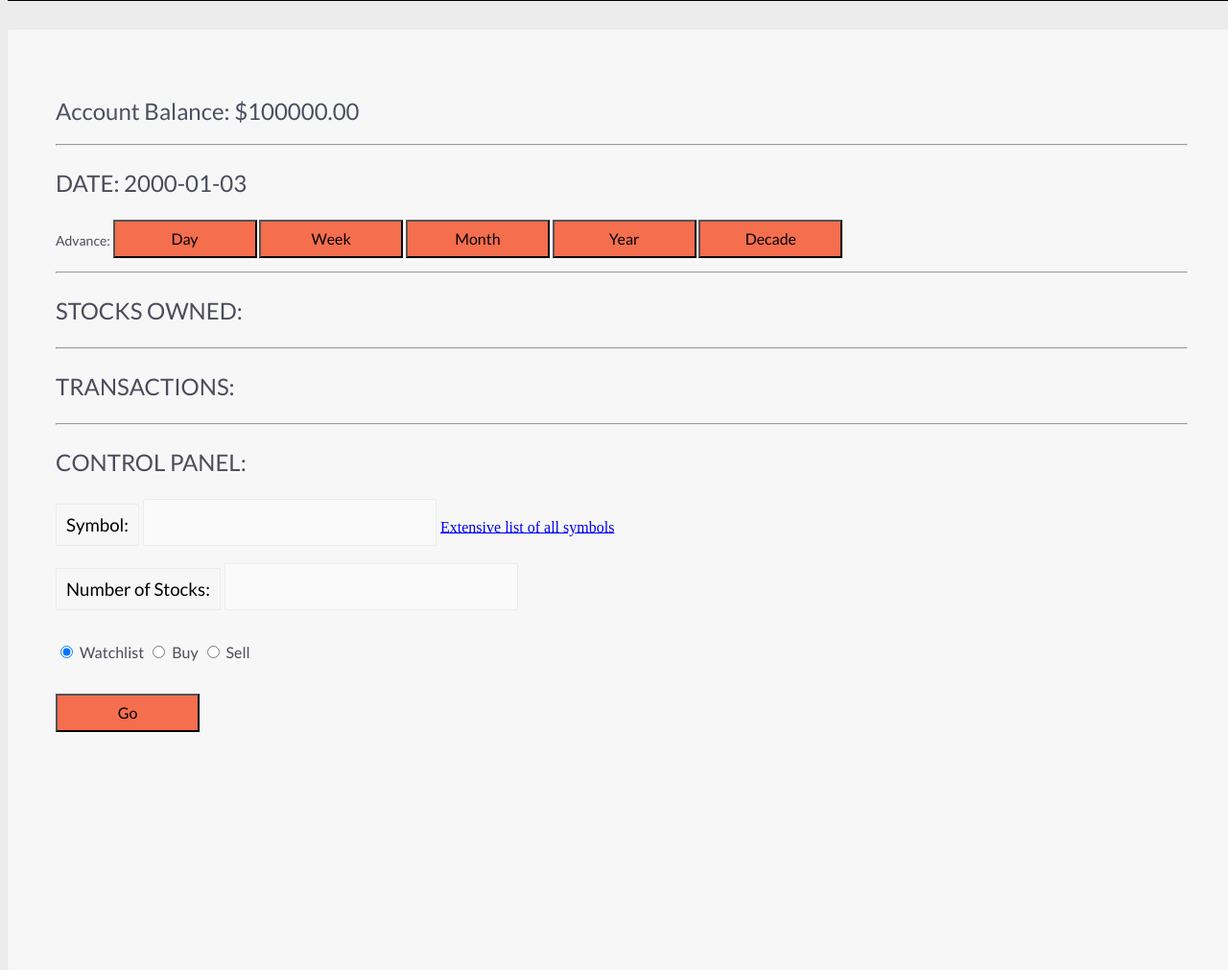
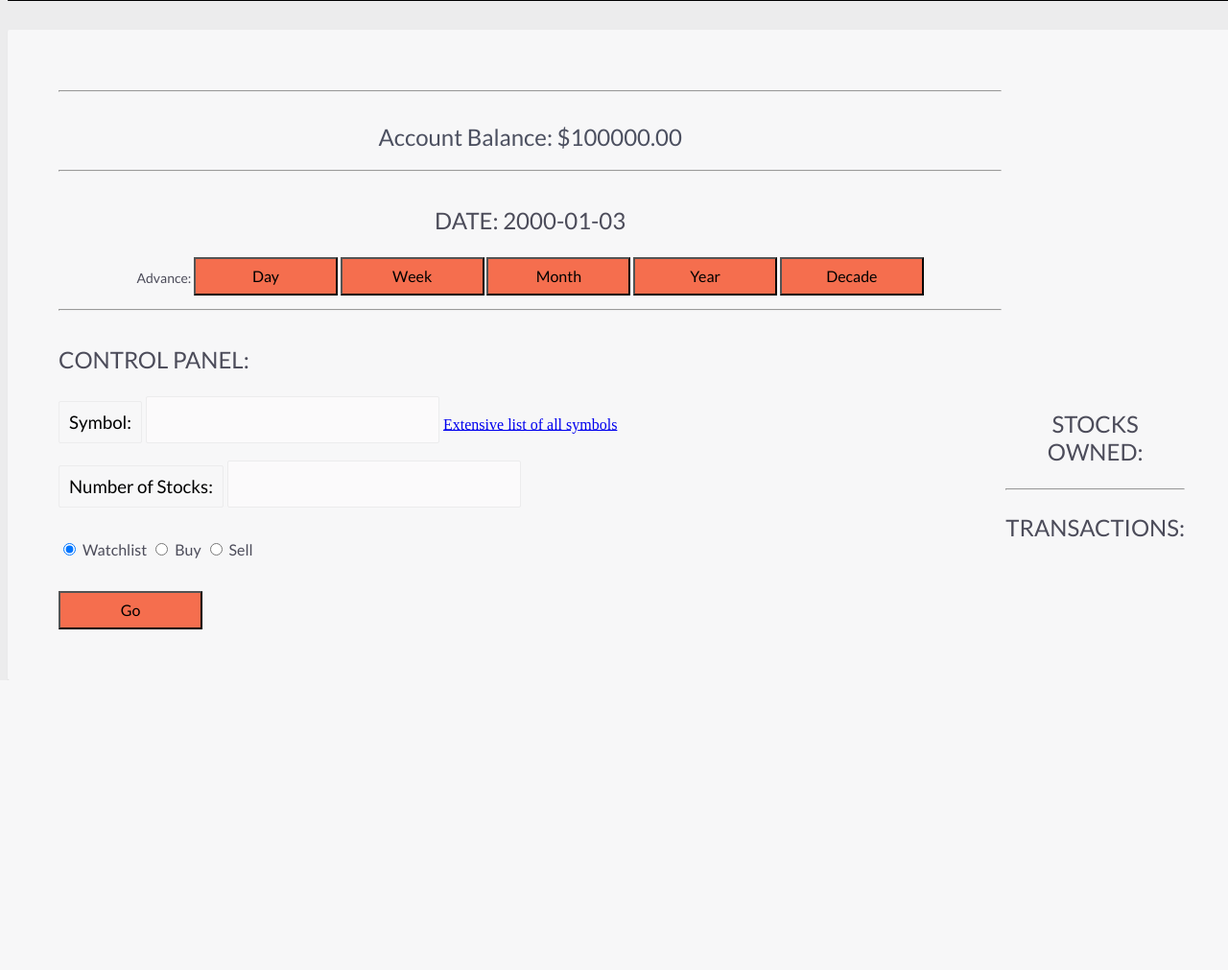
Before and after one commit to Aqueelmiq/TeamAJAHacks, a Flask app: page /stopgame in a window 1280 px wide. Shown: the part 130-1141 px from the top of the page at 96% size. After the commit the page ends 839 px from the top, so only its background shows below. Run offline with Flask 2, Linux system fonts and the light colour scheme; parts of the project's set-up code (start-up, migrations or seed data) failed here and were passed over; some libraries are stand-ins or nearby versions.

Commit message:
Made into table

```diff
--- a/static/style.css
+++ b/static/style.css
@@ -34,7 +34,6 @@ body {
   position: relative;
   top: 70px;
   width: 1180px;
-  height: 880px;
   z-index: 12;
     padding: 50px;
 }
--- a/static/stylemain.css
+++ b/static/stylemain.css
@@ -34,7 +34,6 @@ body {
   position: relative;
   top: 70px;
   width: 1180px;
-  height: 880px;
   z-index: 12;
     padding: 50px;
 }
@@ -65,6 +64,10 @@ p {
   color: rgb(76, 76, 90);
   font-weight: 200;
 
+}
+
+tr {
+  width: 100%;
 }
 
 #main_form {
--- a/templates/index.html
+++ b/templates/index.html
@@ -25,7 +25,7 @@
         </tbody></table>
     </div>
 
-    <div class="content">
+    <div class="content" style="height: 880px">
     <table width="100%" border="0">
         <tbody>
         <tr><th>
--- a/templates/page.html
+++ b/templates/page.html
@@ -29,9 +29,9 @@
 
         <div class="content">
 
-            <div>
-                <h2> Account Balance: {{ "${:.2f}".format(money) }} </h2>
-            </div>
+            <table width="100%" border="0">
+            <tbody>
+            <tr></tr><th width="100%" >
                 <div>
                     {% if watchlist %}
                         <h3>Watch List:</h3>
@@ -50,7 +50,14 @@
                     {% endif %}
                 </div>
             <hr>
-
+            </th></tr>
+            <tr><th width="100%" >
+                <div>
+                    <h2> Account Balance: {{ "${:.2f}".format(money) }} </h2>
+                </div>
+            <hr>
+            </th></tr>
+            <tr><th width="100%" >
             <div>
                 <h3>Date: {{ date.isoformat() }} {% if date >= end %} ALERT: THIS IS THE ENDING DATE {% endif %}</h3>
                 <form id="advance" action="/advance">
@@ -64,6 +71,27 @@
                 </form>
             </div>
         <hr>
+        </th></tr>
+        <tr><td width="60%">
+            <div style="text-align:left">
+                <h3>Control Panel:</h3>
+                <form id="stocks" action="/stocks">
+                    <label class="formlabel" for="symbol">Symbol:</label>
+                    <input class="forminput" type="text" name="symbol" required>
+                    <a href="http://eoddata.com/symbols.aspx"target="_blank"> Extensive list of all symbols</a>
+                    <br/> <br/> <!--CSS this-->
+                    <label class="formlabel" for="quantity">Number of Stocks:</label>
+                    <input class="forminput" type="number" name="quantity" min="0">
+                    <br/> <br/>
+                    <input class="formradio" type="radio" name="action" value="watchlist" checked> <p class="formradio">  Watchlist </p>
+                    <input class="formradio" type="radio" name="action" value="buy"> <p class="formradio">  Buy </p>
+                    <input class="formradio" type="radio" name="action" value="sell"> <p class="formradio"> Sell </p>
+                    <br/> <br/>
+                    <!--<input type="Submit" value="Simulate">-->
+                    <input class="formbutton" type="Submit" value="Go">
+                </form>
+            </div>
+        </td><th>
             <div>
                 <h3>Stocks owned:</h3>
                 <p>
@@ -100,25 +128,7 @@
                     </p>
                 {% endif %}
             </div>
-        <hr>
-        <div>
-            <h3>Control Panel:</h3>
-            <form id="stocks" action="/stocks">
-                <label class="formlabel" for="symbol">Symbol:</label>
-                <input class="forminput" type="text" name="symbol" required>
-                <a href="http://eoddata.com/symbols.aspx"target="_blank"> Extensive list of all symbols</a>
-                <br/> <br/> <!--CSS this-->
-                <label class="formlabel" for="quantity">Number of Stocks:</label>
-                <input class="forminput" type="number" name="quantity" min="0">
-                <br/> <br/>
-                <input class="formradio" type="radio" name="action" value="watchlist" checked> <p class="formradio">  Watchlist </p>
-                <input class="formradio" type="radio" name="action" value="buy"> <p class="formradio">  Buy </p>
-                <input class="formradio" type="radio" name="action" value="sell"> <p class="formradio"> Sell </p>
-                <br/> <br/>
-                <!--<input type="Submit" value="Simulate">-->
-                <input class="formbutton" type="Submit" value="Go">
-            </form>
-        </div>
+            </th></tr>
         </div>
 
     </body>
```
Lines whose indentation alone changed are shown as unchanged.
